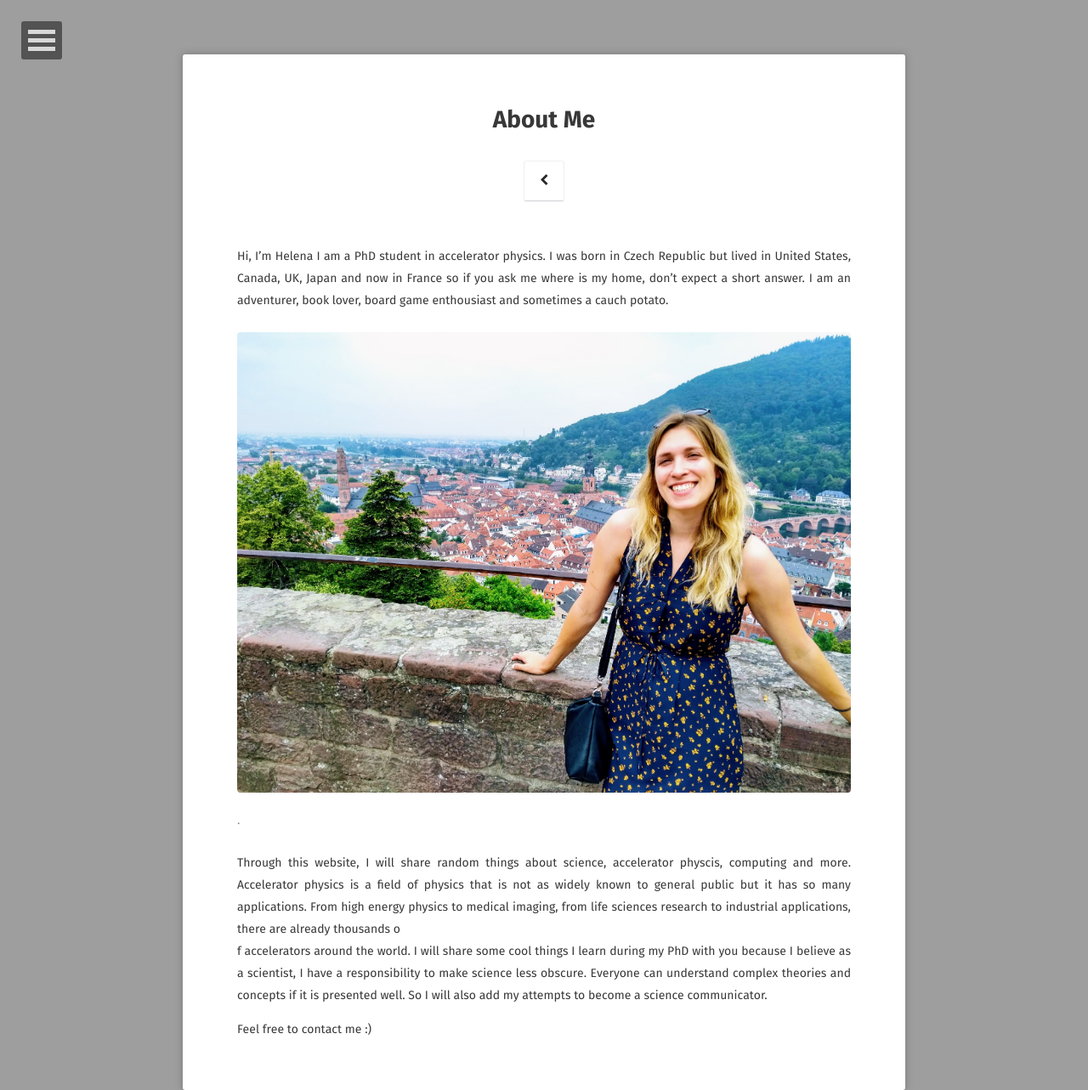
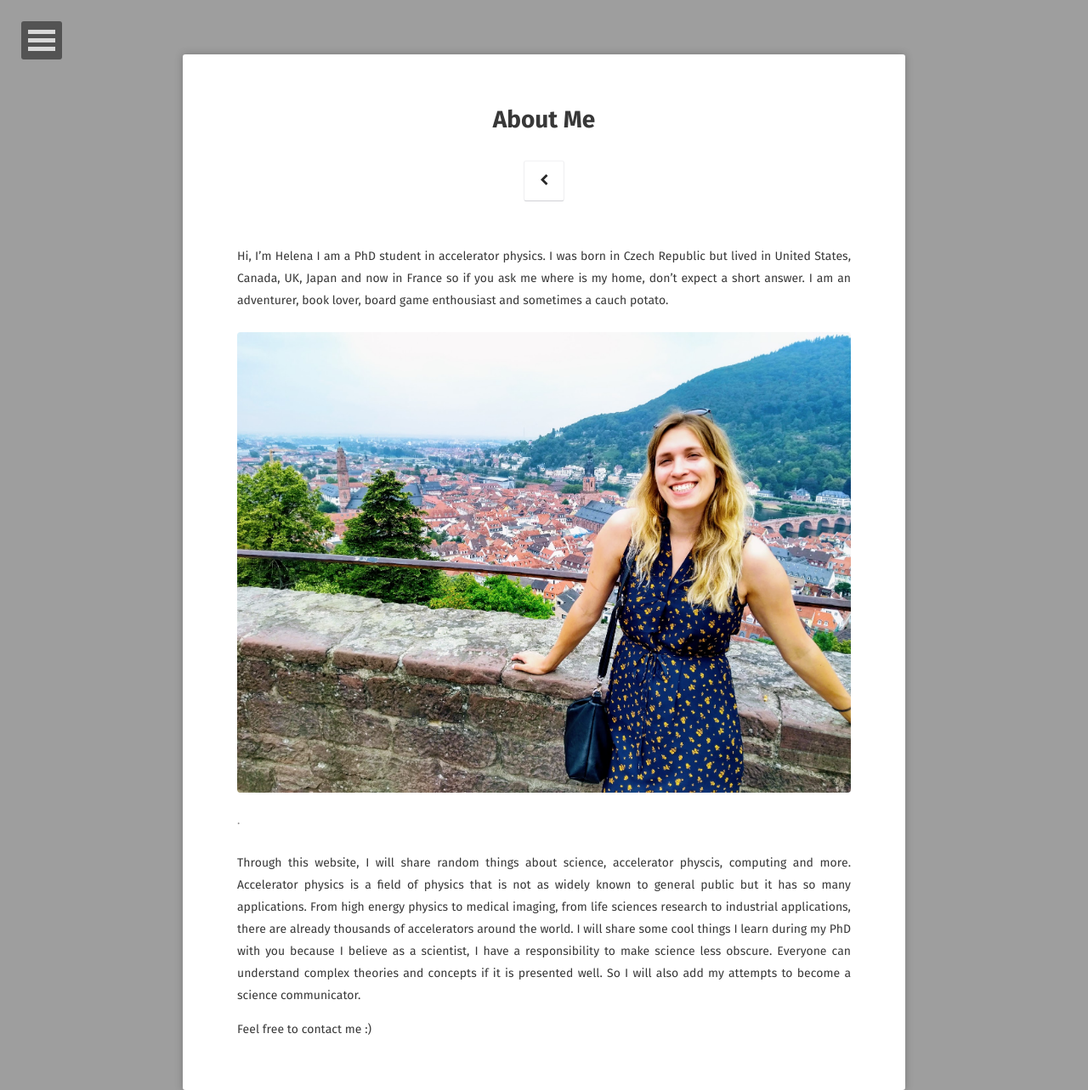
Before and after one commit to ExcitedPositron/ExcitedPositron.github.io, a Jekyll site: the page built from about/index.md, in a window 1280 px wide. Shown: the whole page at 85% size. Built offline with Jekyll 4.4.1, drawn with Linux system fonts in a browser that asks for light colours; some web fonts are replaced.

```diff
--- a/about/index.md
+++ b/about/index.md
@@ -16,8 +16,7 @@ Hi, I'm Helena I am a PhD student in accelerator physics. I was born in Czech Re
 </figure>
 
 
-Through this website, I will share random things about science, accelerator physcis, computing and more. Accelerator physics is a field of physics that is not as widely known to general public but it has so many applications. From high energy physics to medical imaging, from life sciences research to industrial applications, there are already thousands o\
-f accelerators around the world.
+Through this website, I will share random things about science, accelerator physcis, computing and more. Accelerator physics is a field of physics that is not as widely known to general public but it has so many applications. From high energy physics to medical imaging, from life sciences research to industrial applications, there are already thousands of accelerators around the world.
 I will share some cool things I learn during my PhD with you because I believe as a scientist, I have a responsibility to make science less obscure. Everyone can understand complex theories and concepts if it is presented well. So I will also add my attempts to become a science communicator.
 
 Feel free to contact me :)
```
Also changed, not shown: _posts/2018-09-07-detectors-1.markdown (added, +22 -0 lines), 1 other file.
